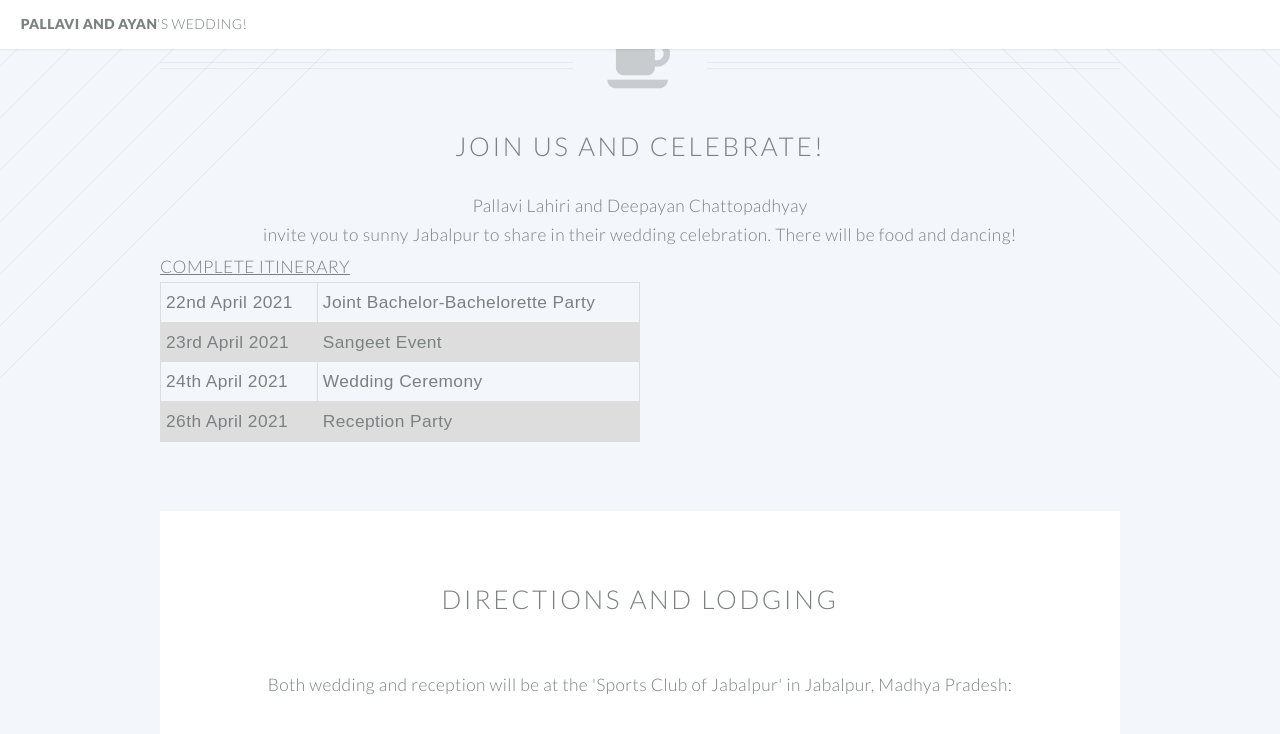
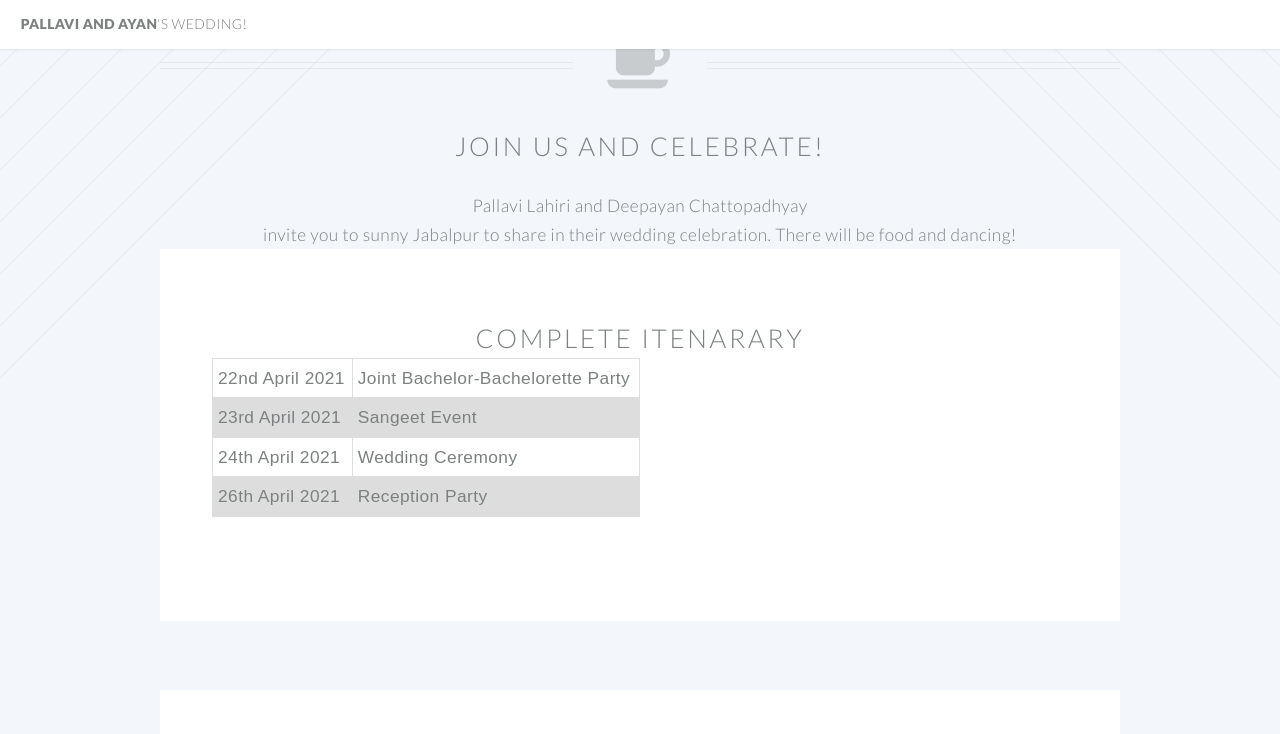
Before and after one commit to deepayanchattopadhyay/test, a Jekyll site: the page built from index.html, in a window 1280 px wide and 1400 px high, scrolled down 733 px. Shown: the top 734 px of the window. Built offline with Jekyll 4.4.1, drawn with Linux system fonts in a browser that asks for light colours; grey boxes are pictures that could not be loaded.

```diff
--- a/index.html
+++ b/index.html
@@ -38,17 +38,10 @@
 						invite you to sunny Jabalpur to share in their wedding celebration. There will be food and dancing!</p>
 
 
-						<style>
-						h4 {
-						  margin-top: 5px;
-						  text-align: left;
-						  margin-bottom: 2px;
-						}
+					<!-- Two -->
+						<section class="wrapper style3 container special">
 
-						</style>
-
-						<td style="width:427px;">
-						<h4><u>Complete Itinerary</u></h4>
+						<h2>Complete Itenarary</h2>
 						<style>
 
 
@@ -99,9 +92,9 @@
 					<!-- Three -->
 						<section class="wrapper style3 container special">
 
-							<header class="major">
+
 								<h2>Directions and lodging</h2>
-							</header>
+
 
 							<p>Both wedding and reception will be at the 'Sports Club of Jabalpur' in Jabalpur, Madhya Pradesh: </p>
 
```
